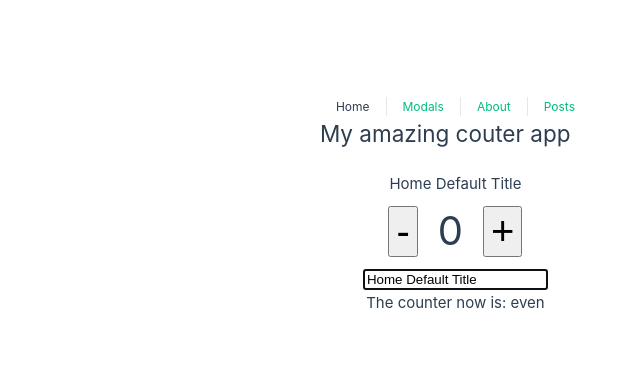
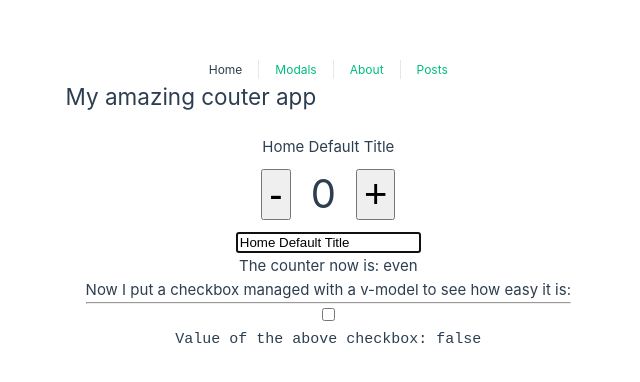
Before and after one commit to lpeinado/vue-composition-api, a Vue app: page / in a window 1280 px wide. Shown: the part 200-582 px from the top of the page, without its empty margins (49-689 px from the left). Built offline with nearby package versions, Linux system fonts and the light colour scheme.

Commit message:
main: v-model basic example with checkbox

```diff
--- a/src/views/HomeView.vue
+++ b/src/views/HomeView.vue
@@ -10,12 +10,17 @@
     <input type="text" v-model="counterData.title" v-autofocus />
     <!-- <pre>{{ eventObj }}</pre> -->
     <p>The counter now is: {{ oddOrEven }}</p>
+    <p>Now I put a checkbox managed with a v-model to see how easy it is:</p>
+    <hr>
+    <input type="checkbox" v-model="dummyCheckboxValue">
+    <pre>Value of the above checkbox: {{ dummyCheckboxValue }}</pre>
   </div>
 </template>
 <script setup>
   import { ref, reactive, computed, watch, onBeforeUpdate, onUpdated, nextTick } from 'vue';
   import{ vAutofocus} from '@/directives/vAutofocus.ts';
 
+  const dummyCheckboxValue = ref(false);
   const counterRef = ref(null);
   const appTitle = 'My amazing couter app';
   const counterData = reactive({
```
